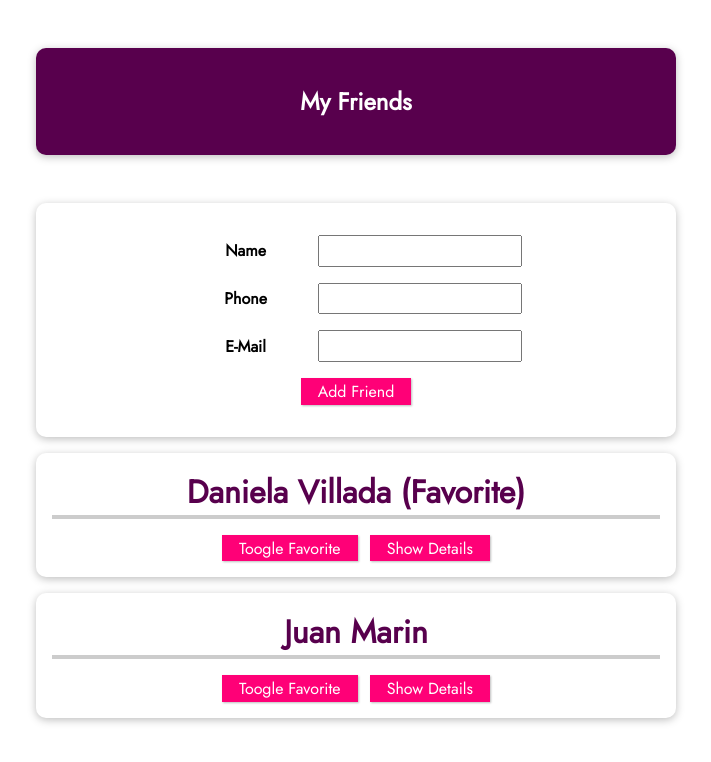
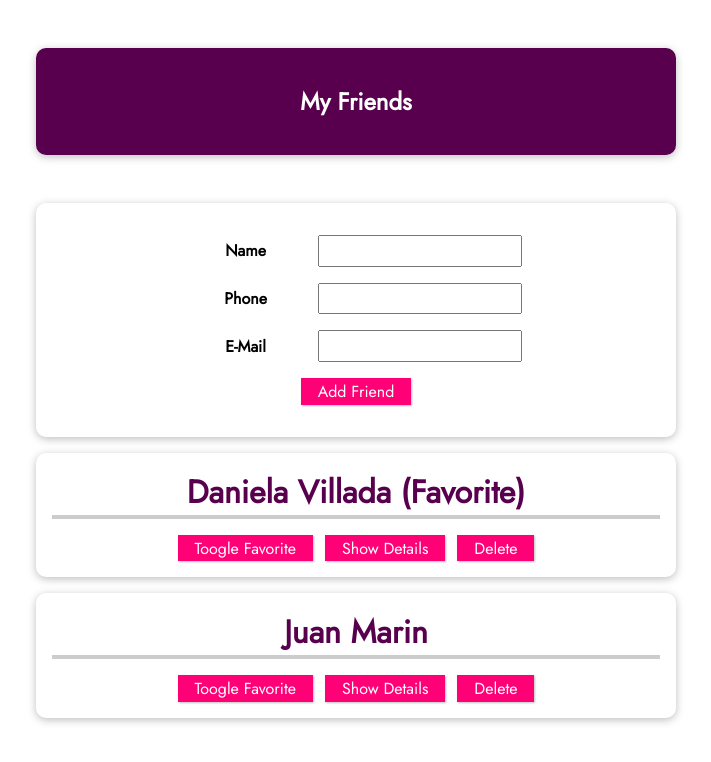
Before and after one commit to ManuelBlaze/Vue-Client-App, a Vue app: page / in a window 1280 px wide. Shown: the top 762 px of the page, without its empty margins (284-995 px from the left). Built offline with nearby package versions, Linux system fonts and the light colour scheme.

Commit message:
Delete friend

```diff
--- a/src/App.vue
+++ b/src/App.vue
@@ -8,7 +8,9 @@
       <new-friend @add-friend="addFriend" />
     </section>
 
-    <ul>
+    <p v-if="friends.length === 0"><strong> Add some friends! </strong></p>
+
+    <ul v-else>
       <friend-contact
         v-for="friend in friends"
         :key="friend.id"
@@ -18,6 +20,7 @@
         :email="friend.email"
         :favorite="friend.favorite"
         @toggle-favorite="toggleFavorite"
+        @delete="deleteFriend"
       />
     </ul>
   </section>
@@ -59,6 +62,9 @@ export default {
 
       identifiedFriend.favorite = !identifiedFriend.favorite;
     },
+    deleteFriend(friendId) {
+      this.friends = this.friends.filter((friend) => friend.id !== friendId);
+    },
   },
 };
 </script>
@@ -92,6 +98,16 @@ header {
 
 button {
   margin: 0 6px;
+}
+
+p {
+  box-shadow: 0 2px 8px rgba(0, 0, 0, 0.26);
+  margin: 3rem auto;
+  border-radius: 10px;
+  padding: 1rem;
+  text-align: center;
+  width: 90%;
+  max-width: 40rem;
 }
 
 #app ul {
--- a/src/components/FriendContact.vue
+++ b/src/components/FriendContact.vue
@@ -10,6 +10,7 @@
       <li><strong>Phone:</strong> {{ phone }}</li>
       <li><strong>Email:</strong> {{ email }}</li>
     </ul>
+    <button @click="deleteFriend">Delete</button>
   </li>
 </template>
 
@@ -38,7 +39,7 @@ export default {
       default: false,
     },
   },
-  emits: ['toggle-favorite'],
+  emits: ['toggle-favorite', 'delete'],
   // emits: {
   //   'toggle-favorite': function (id) {
   //     if (id) {
@@ -53,6 +54,9 @@ export default {
     return { detailsVisible: false };
   },
   methods: {
+    deleteFriend() {
+      this.$emit('delete', this.id);
+    },
     toggleDetails() {
       this.detailsVisible = !this.detailsVisible;
     },
```
